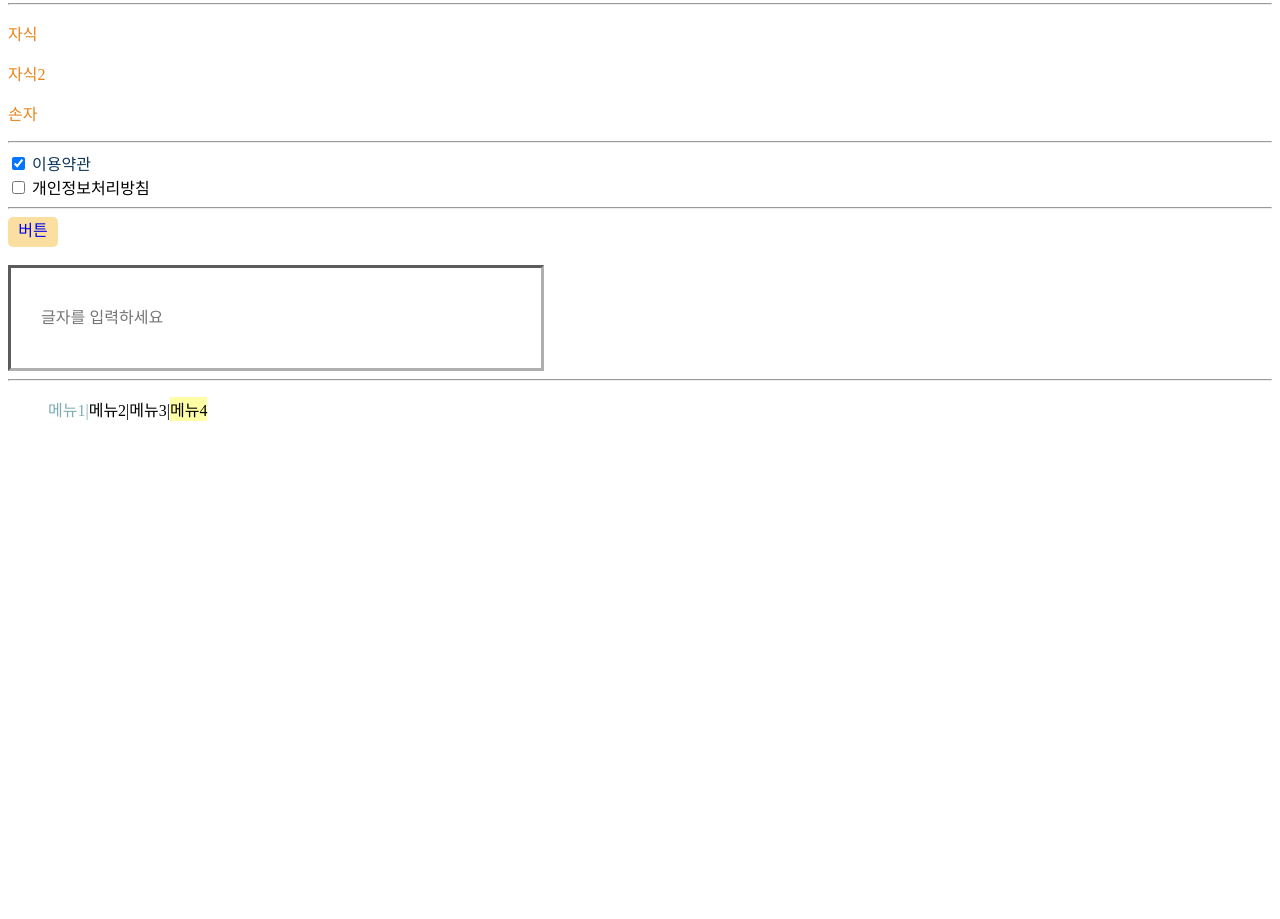
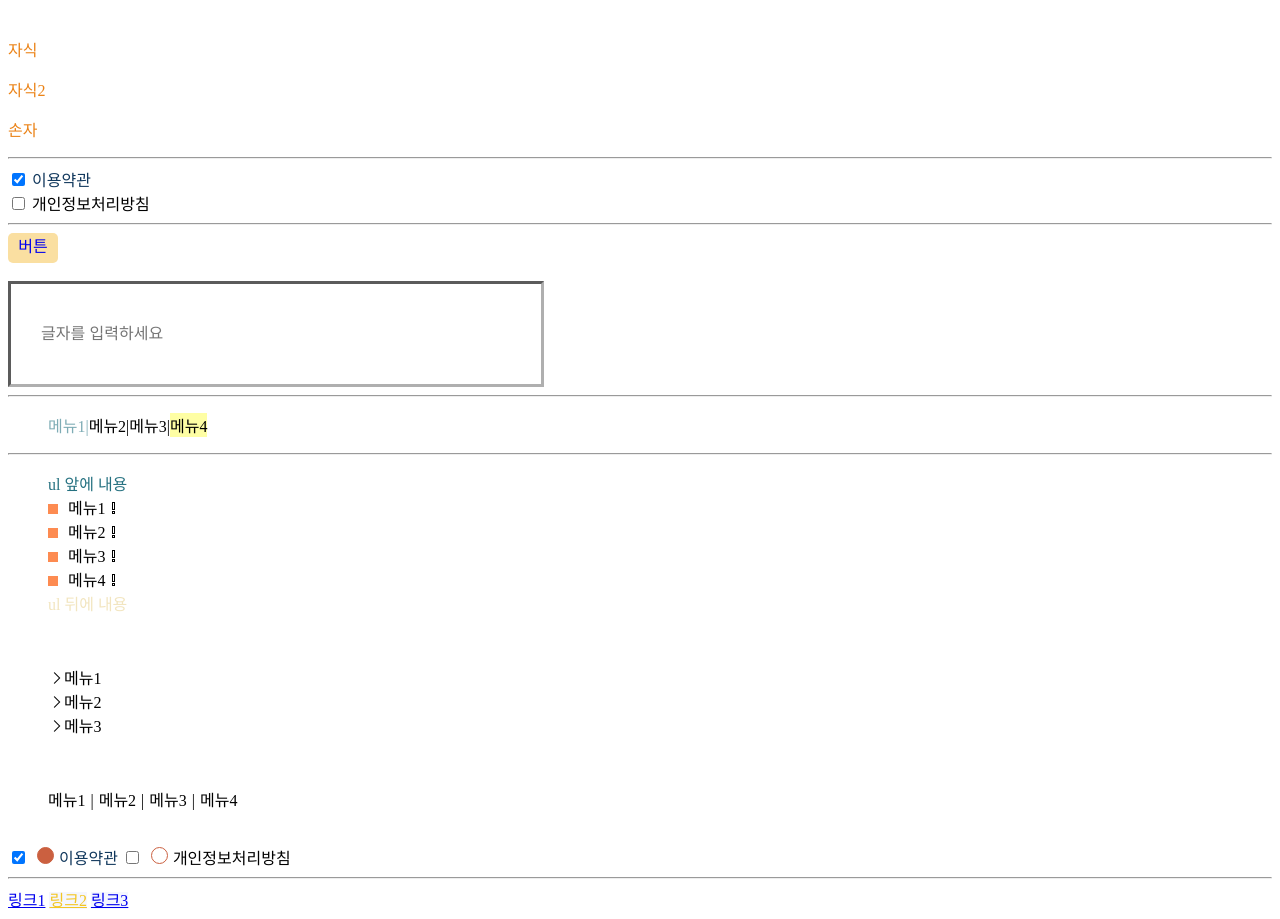
Before and after one commit to msun97/github, a plain HTML site: page frontend-01/03-CSS/01-선택자.html in a window 1280 px wide. Shown: the part 352-1271 px from the top of the page. Before the commit the page ends 800 px from the top, so only its background shows below. Drawn offline with nearby package versions, Linux system fonts and the light colour scheme.

Commit message:
241008 CSS

```diff
--- a/frontend-01/03-CSS/01-선택자.html
+++ b/frontend-01/03-CSS/01-선택자.html
@@ -17,6 +17,7 @@
   <link rel="stylesheet" href="./CSS/01-선택자.css">
   <link rel="icon" type="image/x-icon" href="./imgs/favicon.ico">
   <script src="./JS/script.js"></script>
+  <link rel= "stylesheet" href= "https://maxst.icons8.com/vue-static/landings/line-awesome/line-awesome/1.3.0/css/line-awesome.min.css" >
 </head>
 </head>
 <body>
@@ -34,7 +35,7 @@
       <p>손자</p>
     </section>
   </div>
-  <hr>
+  <br>
   <!-- 실무(참고용) -->
   <div class="sel2">
     <p class="child-g child">자식</p>
@@ -64,5 +65,36 @@
     <li>메뉴3<span>|</span></li>
     <li>메뉴4<span>|</span></li>
   </ul>
+  <hr>
+  <!-- 가상 선택자 ::before, ::after -->
+  <ul class="list2">
+    <li>메뉴1</li>
+    <li>메뉴2</li>
+    <li>메뉴3</li>
+    <li>메뉴4</li>
+  </ul>
+  <br>
+  <ul class="list3">
+    <li>메뉴1</li>
+    <li>메뉴2</li>
+    <li>메뉴3</li>
+  </ul>
+  <br>
+  <ul class="list4">
+    <li>메뉴1</li>
+    <li>메뉴2</li>
+    <li>메뉴3</li>
+    <li>메뉴4</li>
+  </ul>
+  <br>
+  <input type="checkbox" name="check1" id="check1" checked>
+  <label class="label" for="check1">이용약관</label>
+  <input type="checkbox" name="check2" id="check2">
+  <label class="label" for="check2">개인정보처리방침</label>
+  <hr>
+  <!-- 속성 선택자 [] -->
+  <a href="#">링크1</a>
+  <a href="#" target="_blank">링크2</a>
+  <a href="#" target="_top">링크3</a>
 </body>
 </html>
--- a/frontend-01/03-CSS/CSS/01-선택자.css
+++ b/frontend-01/03-CSS/CSS/01-선택자.css
@@ -107,3 +107,90 @@ input:checked + label{
 .nav1 li:last-child span{
   display:none;
 }
+
+
+/*  가상 선택자 ::before, ::after  */
+.list2::before{
+  content:"ul 앞에 내용";
+  color:#257180;
+}
+.list2::after{
+  content:"ul 뒤에 내용";
+  color:#F2E5BF;
+}
+
+.list2{
+  list-style: none;
+}
+
+.list2 li::before{
+  display: inline-block;
+  content:"";
+  width:10px;
+  height:10px;
+  background: #FD8B51;
+  margin-right: 10px;
+}
+.list2 li::after{
+  font-family: 'Line Awesome Free';
+  font-weight: 900;
+  content:"\f12a";
+}
+
+.list3{
+  list-style: none;
+}
+
+.list3 li::before{
+  font-family: 'Line Awesome Free';
+  font-weight: 900;
+  content: "\f105";
+}
+
+.list4{
+  display: flex;
+  list-style: none;
+}
+
+.list4 li::after{
+  content:"|";
+  margin:0 5px;
+}
+
+.list4 li:last-child::after{
+  display: none;
+}
+
+.label::before{
+  display: inline-block;
+  margin: 0 5px;
+  content:"";
+  border:solid;
+  border-width: 1px;
+  border-color: #CB6040;
+  border-radius: 50%;
+  width: 15px;
+  height: 15px;
+}
+
+input:checked + .label::before{
+  display: inline-block;
+  margin: 0 5px;
+  content:"";
+  border:solid;
+  border-width: 1px;
+  border-color: #CB6040;
+  border-radius: 50%;
+  background-color: #CB6040;;
+  width: 15px;
+  height: 15px;
+}
+
+/* 속성 선택자 [] */
+a[target]{
+  background-color: #F4F6FF;
+}
+
+a[target="_blank"]{
+  color: #F3C623;
+}
--- /dev/null
+++ b/frontend-01/03-CSS/CSS/04-text.css
@@ -0,0 +1,42 @@
+p{
+  color:#FEFFA7;
+  background: #000;
+  text-align: center;
+}
+
+img{
+  height: 100px;
+  vertical-align: middle;
+  margin-top:-5px;
+}
+
+a{
+  text-decoration: none;
+  text-transform: uppercase;
+  letter-spacing: -0.4px;
+  line-height: 1.5;
+  white-space: nowrap;
+}
+
+a:hover{
+  text-decoration: underline;
+}
+
+button{
+  width: 100px;
+  height: 100px;
+  background-color: #FFE700;
+}
+
+.blind{
+  display: block;
+  text-indent: -9999px;
+  overflow: hidden;
+}
+
+button::before{
+  font-family: 'Line Awesome Free';
+  font-weight: 900;
+  font-size: 50px;
+  content:"\f714";
+}
--- /dev/null
+++ b/frontend-01/03-CSS/CSS/05-font.css
@@ -0,0 +1,68 @@
+/* reset */
+html, body{
+  font-size: 16px;
+  /* chrome broswer의 default 사용값 */
+}
+/* font-family : 글꼴 */
+.text1{
+  font-family: Verdana, Geneva, Tahoma, sans-serif;
+}
+
+/* font-size : 폰트 크기 */
+/* 절대 사이즈 : px */
+.text2{
+  font-size: 20px;
+}
+/* 상대 사이즈 : rem, em*/
+/* rem은 무조건 html의 폰트가 기준 */
+/* em은 부모 폰트가 기준 */
+.text3{
+  color: #F4F6FF;
+  background-color: #10375C;
+  font-size: 1.25rem;
+}
+
+
+.list1 li:nth-child(2){
+  font-size:0.875rem;
+}
+
+
+.list1 li:first-child{
+  font-size: 14px;
+}
+
+.list1 li:nth-child(2) b{
+  font-size: 1.11rem;
+}
+
+.list1 li:nth-child(3){
+  font-size:1.75rem;
+}
+
+.list1 li:last-child{
+  font-size: 2rem;
+}
+
+.list1 li:last-child b{
+  font-size: 2rem;
+}
+
+/* vw : viewport 기준 */
+.text4{
+  font-size: 2vw;
+  font-family: "Amatic SC";
+  color:#F3C623;
+}
+
+.amatic-sc-regular {
+  font-family: "Amatic SC", sans-serif;
+  font-weight: 400;
+  font-style: normal;
+}
+
+.amatic-sc-bold {
+  font-family: "Amatic SC", sans-serif;
+  font-weight: 700;
+  font-style: normal;
+}
```
Also changed, not shown: frontend-01/03-CSS/02-배경.html (added, +28 -0 lines), frontend-01/03-CSS/03-선.html (added, +26 -0 lines), frontend-01/03-CSS/04-text.html (added, +38 -0 lines), frontend-01/03-CSS/05-font.html (added, +47 -0 lines), frontend-01/03-CSS/CSS/02-배경.css (added, +26 -0 lines), frontend-01/03-CSS/CSS/03-선.css (added, +7 -0 lines), frontend-01/03-CSS/imgs/background.jpg (added), frontend-01/03-CSS/imgs/background2.jpg (added), frontend-01/03-CSS/imgs/background3.jpg (added), frontend-01/03-CSS/imgs/favicon.ico (added), frontend-01/03-CSS/imgs/icon1.jfif (added).
